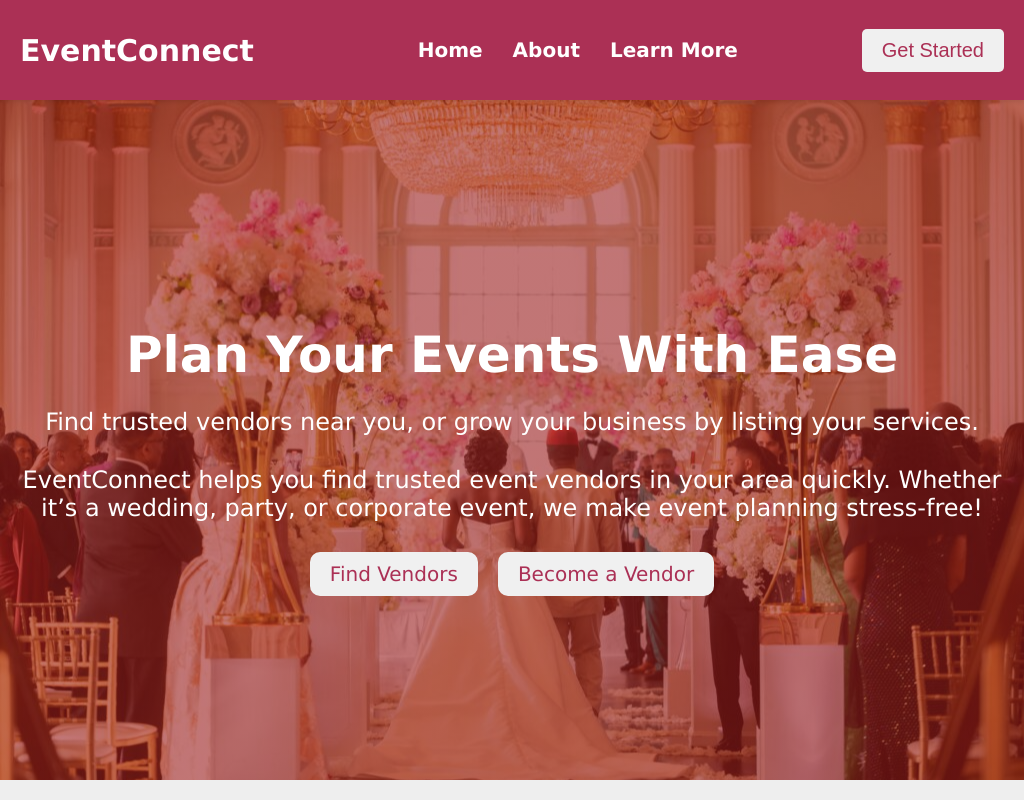
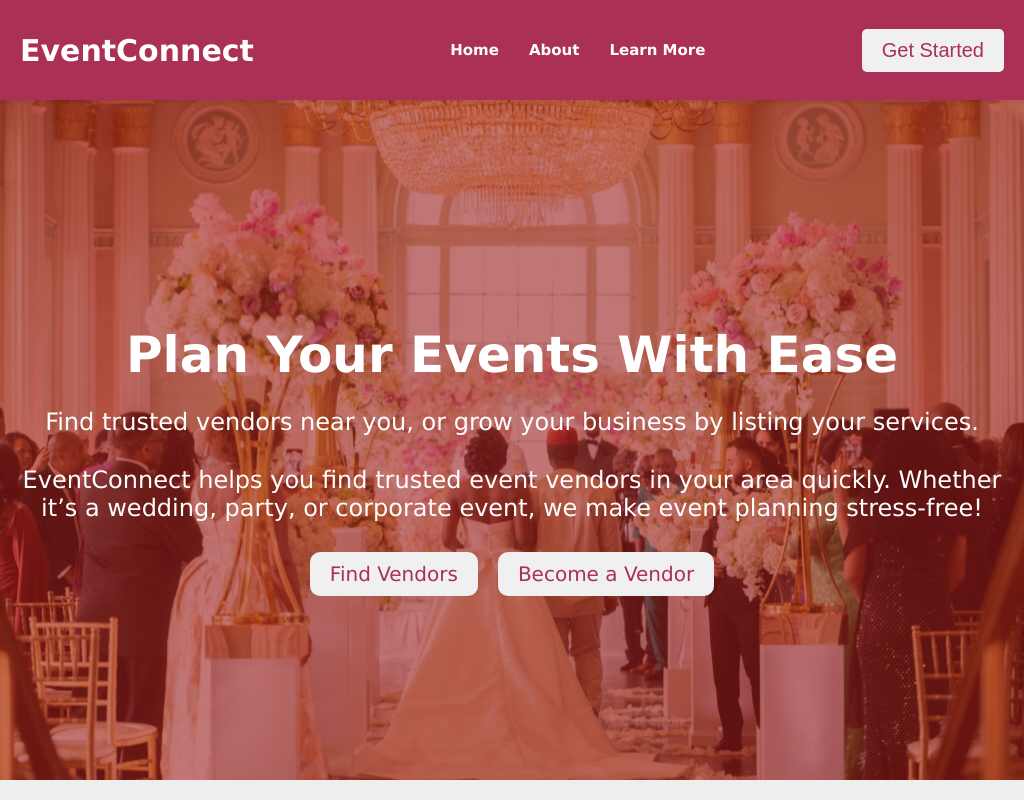
Before and after one commit to aishaamunirr/EventConnect, a plain HTML site: page index.html in a window 1024 px wide. Shown: the top 800 px of the page. Drawn offline with Linux system fonts and the light colour scheme.

Commit message:
tablet header changes

```diff
--- a/style.css
+++ b/style.css
@@ -680,3 +680,9 @@ a{
     width: 50%;
   }
 }
+
+@media (min-width: 769px) and (max-width:1024px ){
+    .nav {
+        font-size: 15px;
+    }
+}
```
